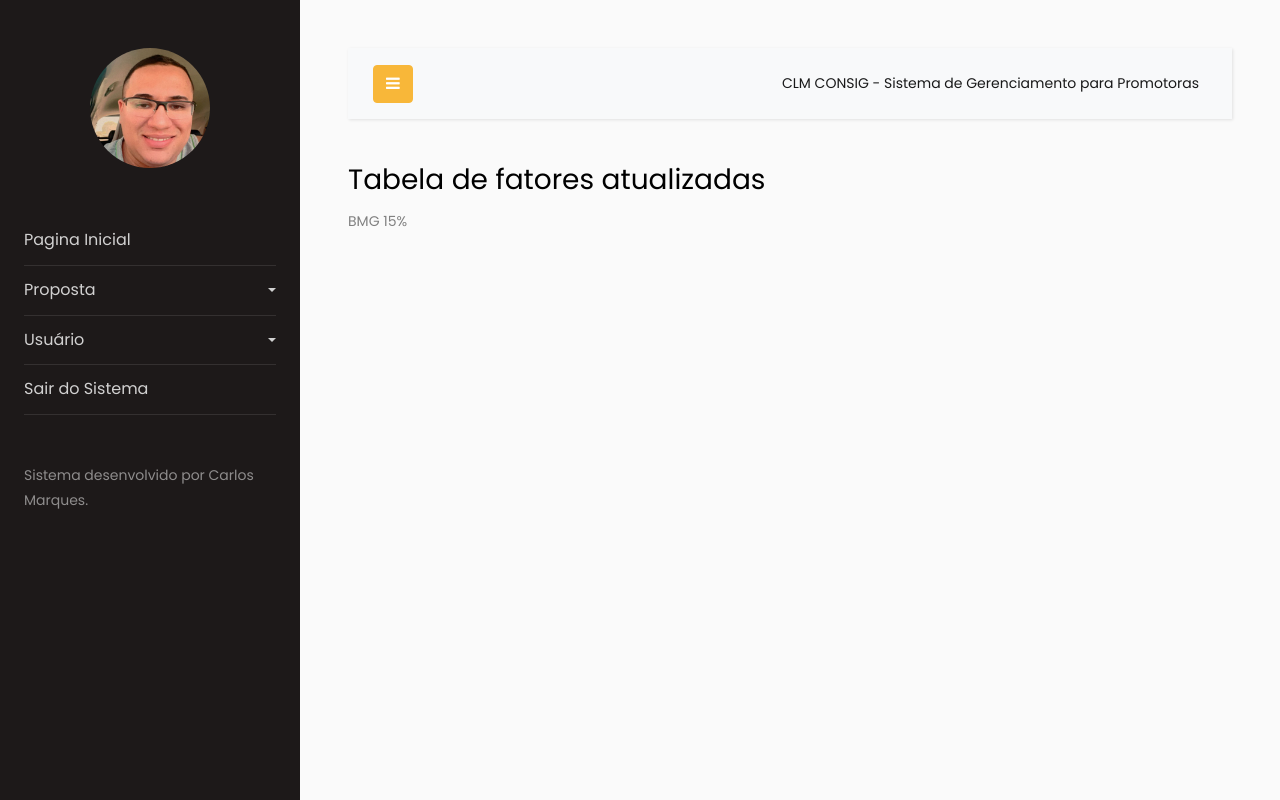
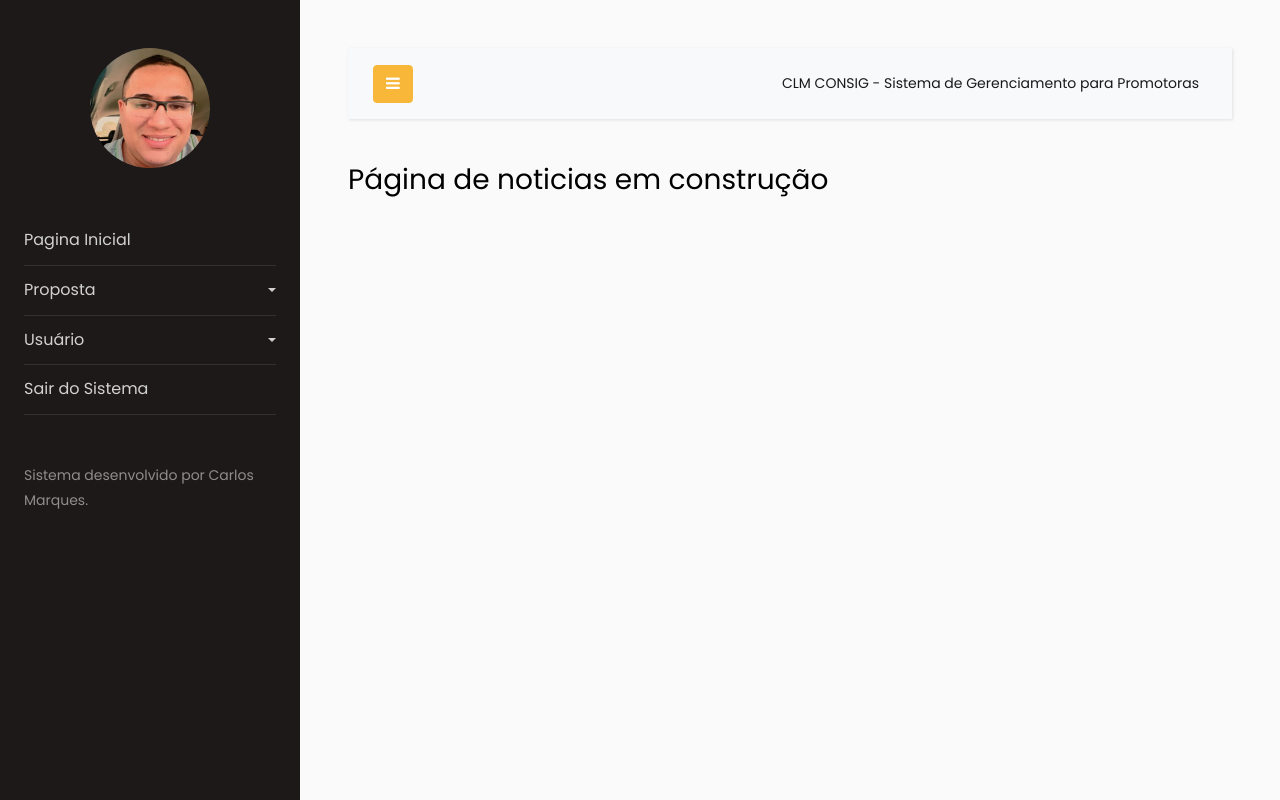
Before and after one commit to devcarlosmarques/credigestor, a Django app: page /home/ in a window 1280 px wide. Run offline with Django 4.2, Linux system fonts and the light colour scheme; some libraries are stand-ins or nearby versions.

Commit message:
update 3

```diff
--- a/main/templates/dashboard/noticias.html
+++ b/main/templates/dashboard/noticias.html
@@ -3,8 +3,7 @@
 {% block content %}
 
     <body>
-        <h3>Tabela de fatores atualizadas</h3>
-        <p>BMG 15%</p>
+        <h3>Página de noticias em construção</h3>
     </body>
 
 {% endblock %}
```
Also changed, not shown: db.sqlite3.
